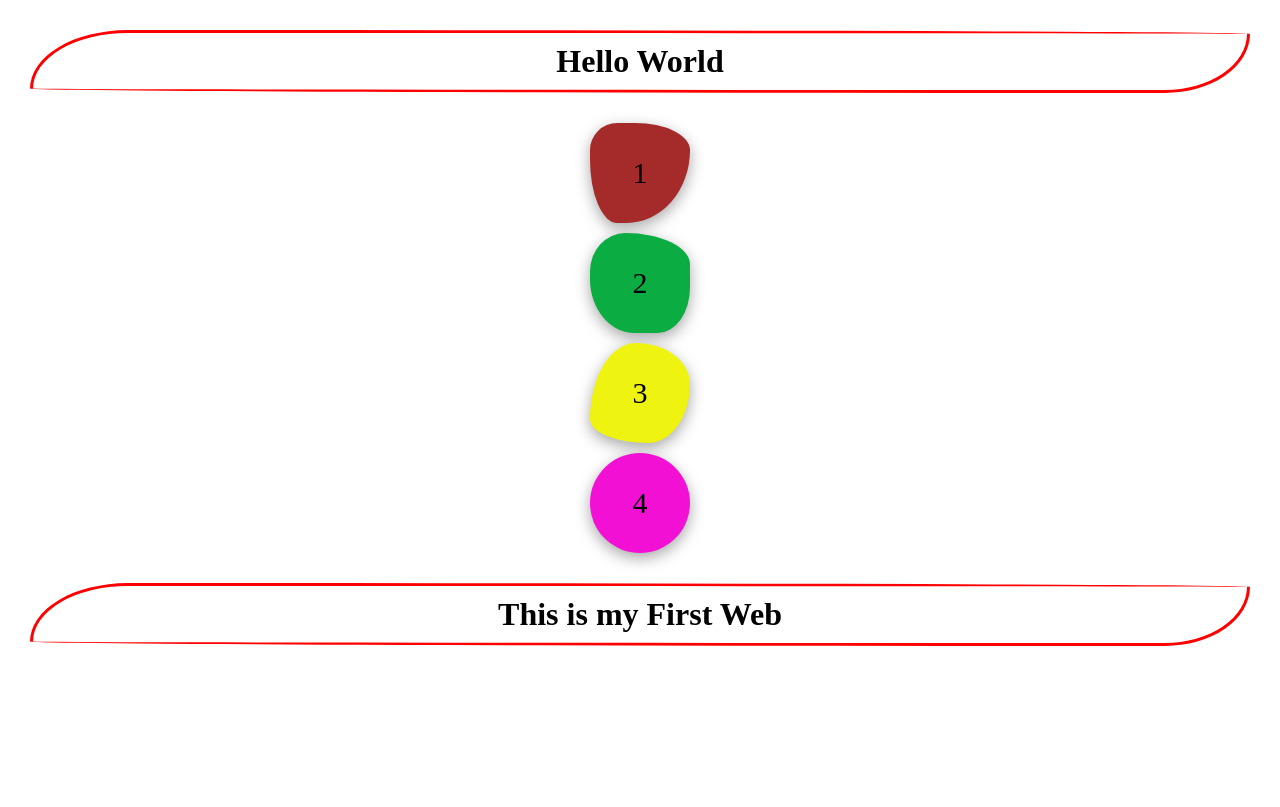
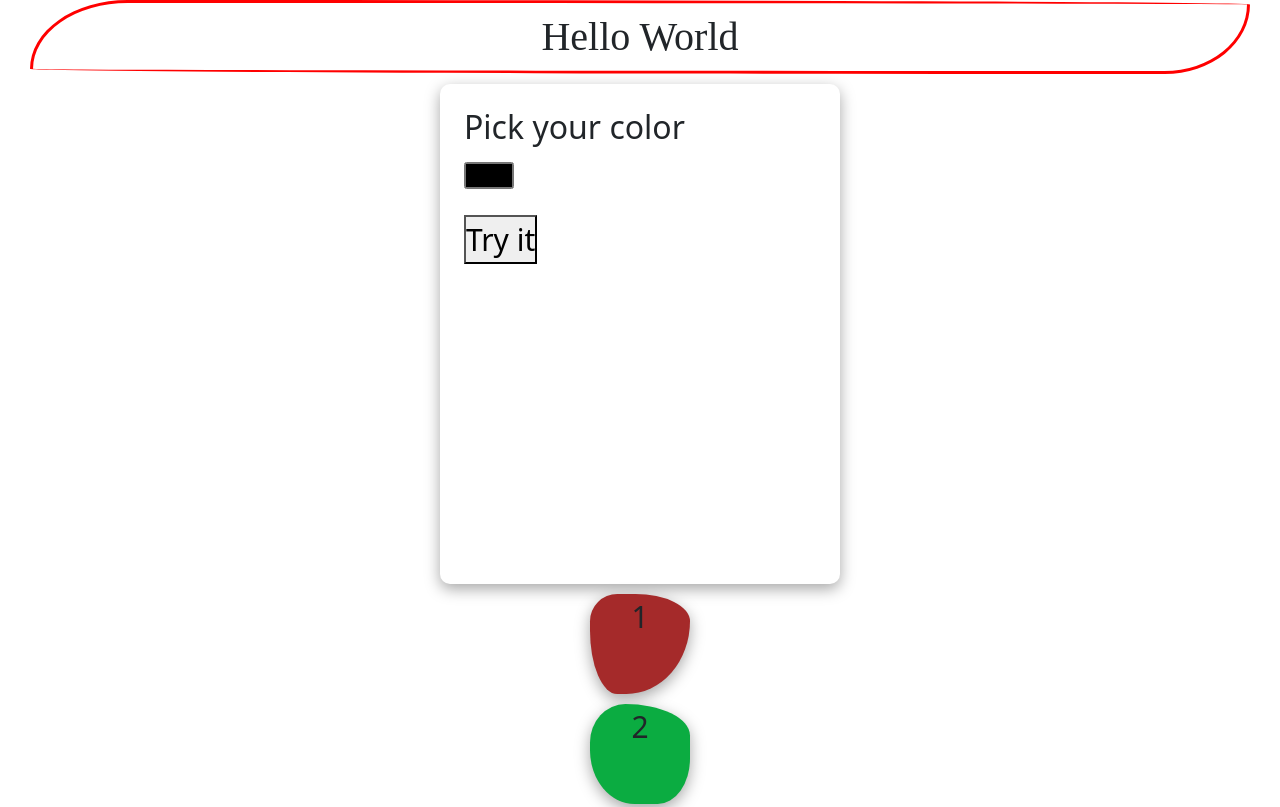
Before and after one commit to imarifluqman/SMIT-Batch8, a plain HTML site: page index.html in a window 1280 px wide. Shown: the top 807 px of the page. Drawn offline with nearby package versions, Linux system fonts and the light colour scheme; a web font is replaced by a local one.

Commit message:
javascript added

```diff
--- /dev/null
+++ b/app.js
@@ -0,0 +1,5 @@
+
+function myFunction() {
+    let colorcode = document.getElementById("colorcode").value;
+    document.getElementById("hexcode").innerHTML = colorcode;
+}
--- a/index.html
+++ b/index.html
@@ -1,19 +1,41 @@
 <!DOCTYPE html>
 <html lang="en">
+
 <head>
     <meta charset="UTF-8">
     <meta http-equiv="X-UA-Compatible" content="IE=edge">
     <meta name="viewport" content="width=device-width, initial-scale=1.0">
     <title>Document</title>
     <link rel="stylesheet" href="style.css">
+    <!-- CSS only -->
+    <link href="https://cdn.jsdelivr.net/npm/bootstrap@5.1.3/dist/css/bootstrap.min.css" rel="stylesheet"
+        integrity="sha384-1BmE4kWBq78iYhFldvKuhfTAU6auU8tT94WrHftjDbrCEXSU1oBoqyl2QvZ6jIW3" crossorigin="anonymous">
+
+
 </head>
+
 <body>
     <h1>Hello World</h1>
+    <div class=" p-4">
+        <h2>Pick your color</h2>
+        <input type="color" id="colorcode">
+        <p id="hexcode"></p>
+        <button onclick="myFunction()">Try it</button>
+    </div>
 
     <div class="div1">1</div>
     <div class="div2">2</div>
     <div class="div3">3</div>
     <div class="div4">4</div>
-    <h1>This is my First Web</h1>
+
+
+
+    <!-- JavaScript Bundle with Popper -->
+    <script src="https://cdn.jsdelivr.net/npm/bootstrap@5.1.3/dist/js/bootstrap.bundle.min.js"
+        integrity="sha384-ka7Sk0Gln4gmtz2MlQnikT1wXgYsOg+OMhuP+IlRH9sENBO0LRn5q+8nbTov4+1p"
+        crossorigin="anonymous"></script>
+
+    <script src="app.js"></script>
 </body>
+
 </html>
--- a/style.css
+++ b/style.css
@@ -1,24 +1,27 @@
-@font-face{
+@font-face {
     font-family: myFirstFont;
     src: url(Roboto/Roboto-Black.ttf);
 }
+
 * {
     margin: 0;
     padding: 0;
     box-sizing: border-box;
 }
-h1{
+
+h1 {
     text-align: center;
     border: 3px solid red;
     margin: 30px;
     padding: 10px;
-    border-radius: 8% 92% 7% 93% / 93% 6% 94% 7%  ;
+    border-radius: 8% 92% 7% 93% / 93% 6% 94% 7%;
     font-family: myFirstFont;
 }
-div{
-    display: flex;
-    justify-content: center;
-    align-items: center;
+
+div {
+    width: 400px;
+    height: 500px;
+    border-radius: 10px;
     font-size: 30px;
     margin: 10px auto;
     box-shadow: rgba(0, 0, 0, 0.35) 0px 5px 15px;
@@ -37,8 +40,7 @@ div{
     width: 100px;
     height: 100px;
     text-align: center;
-
-    border-radius: 46% 84% 42% 58% / 50% 41% 59% 70% ;
+    border-radius: 46% 84% 42% 58% / 50% 41% 59% 70%;
 }
 
 .div3 {
@@ -46,12 +48,17 @@ div{
     width: 100px;
     height: 100px;
     text-align: center;
-    border-radius: 46% 54% 42% 58% / 76% 41% 59% 24% ;
+    border-radius: 46% 54% 42% 58% / 76% 41% 59% 24%;
 }
+
 .div4 {
     background-color: rgb(243, 16, 213);
     width: 100px;
     height: 100px;
     text-align: center;
-    border-radius: 50% ;
+    border-radius: 50%;
 }
+
+.box {
+    background-color: aqua;
+}
```
